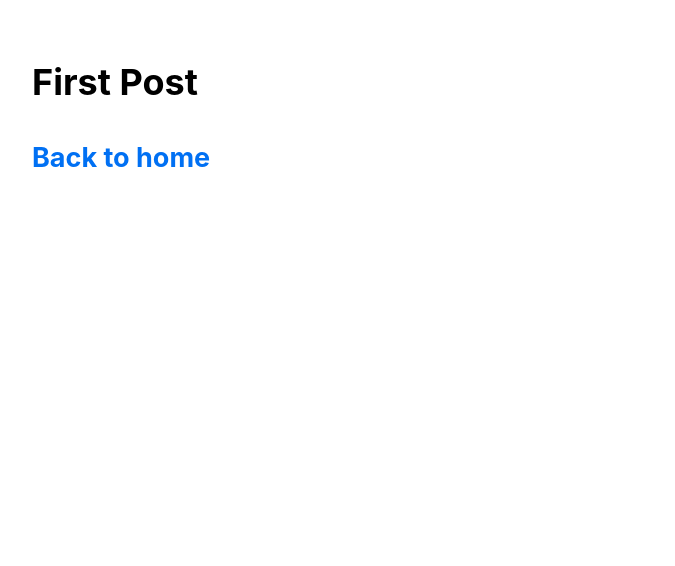
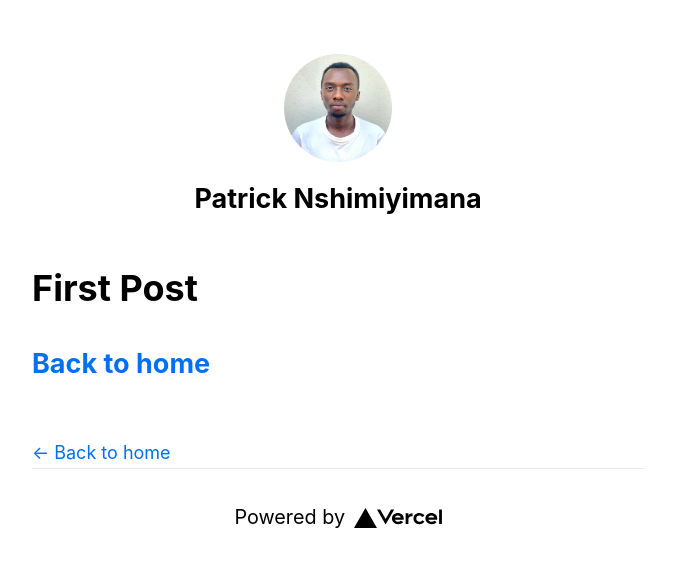
Before and after one commit to Patricknshimiyimana/next, a Next.js app: page /posts/first-post in a window 1280 px wide. Shown: the top 566 px of the page, without its empty margins (302-977 px from the left). Built offline with nearby package versions, Linux system fonts and the light colour scheme.

Commit message:
polishing layout

```diff
--- a/components/layout.js
+++ b/components/layout.js
@@ -1,5 +1,77 @@
+import Head from "next/head";
+import Image from "next/image";
 import styles from "./layout.module.css";
+import utilStyles from "../styles/utils.module.css";
+import Link from "next/link";
 
-export default function Layout({ children }) {
-    return <div className={styles.container}>{ children }</div>
+const name = "Patrick Nshimiyimana";
+export const siteTitle = "patrick - personal website";
+
+export default function Layout({ children, home }) {
+  return (
+    <div className={styles.container}>
+      <Head>
+        <link rel="icon" href="/favicon.ico" />
+        <meta name="description" content="Next.js - personal website" />
+        <meta
+          property="og:image"
+          content={`https://og-image.vercel.app/${encodeURI(
+            siteTitle
+          )}.png?theme=light&md=0&fontSize=75px&images=https%3A%2F%2Fassets.vercel.com%2Fimage%2Fupload%2Ffront%2Fassets%2Fdesign%2Fnextjs-black-logo.svg`}
+        />
+        <meta name="og:title" content={siteTitle} />
+        <meta name="twitter:card" content="summary_large_image" />
+      </Head>
+      <header className={styles.header}>
+        {home ? (
+          <>
+            <Image
+              priority
+              src="/images/profile.jpg"
+              className={utilStyles.borderCircle}
+              height={144}
+              width={144}
+              alt=""
+            />
+            <h1 className={utilStyles.heading2Xl}>{name}</h1>
+          </>
+        ) : (
+          <>
+            <Link href="/">
+              <Image
+                priority
+                src="/images/profile.jpg"
+                className={utilStyles.borderCircle}
+                height={108}
+                width={108}
+                alt=""
+              />
+            </Link>
+            <h2 className={utilStyles.headingLg}>
+              <Link href="/" className={utilStyles.colorInherit}>
+                {name}
+              </Link>
+            </h2>
+          </>
+        )}
+      </header>
+      <main>{children}</main>
+      {!home && (
+        <div className={styles.backToHome}>
+          <Link href="/">← Back to home</Link>
+        </div>
+      )}
+
+      <footer className={styles.footer}>
+        <a
+          href="https://vercel.com?utm_source=create-next-app&utm_medium=default-template&utm_campaign=create-next-app"
+          target="_blank"
+          rel="noopener noreferrer"
+        >
+          Powered by{" "}
+          <img src="/vercel.svg" alt="Vercel" className={styles.logo} />
+        </a>
+      </footer>
+    </div>
+  );
 }
--- a/components/layout.module.css
+++ b/components/layout.module.css
@@ -1,5 +1,40 @@
 .container {
-    max-width: 36rem;
-    padding: 0 1rem;
-    margin: 3rem auto 6rem;
+  max-width: 36rem;
+  padding: 0 1rem;
+  margin: 3rem auto 6rem;
+}
+
+.header {
+  display: flex;
+  flex-direction: column;
+  align-items: center;
+}
+
+.backToHome {
+  margin: 3rem 0 0;
+}
+
+.logo {
+    height: 1em;
   }
+
+.footer {
+    padding: 0.75rem;
+          font-size: 1.1rem;
+  width: 100%;
+  height: 100px;
+  border-top: 1px solid #eaeaea;
+  display: flex;
+  justify-content: center;
+  align-items: center;
+}
+.footer img {
+  margin-left: 0.5rem;
+}
+.footer a {
+  display: flex;
+  justify-content: center;
+  align-items: center;
+  text-decoration: none;
+  color: inherit;
+}
```
Also changed, not shown: pages/index.js (+13 -80 lines).
